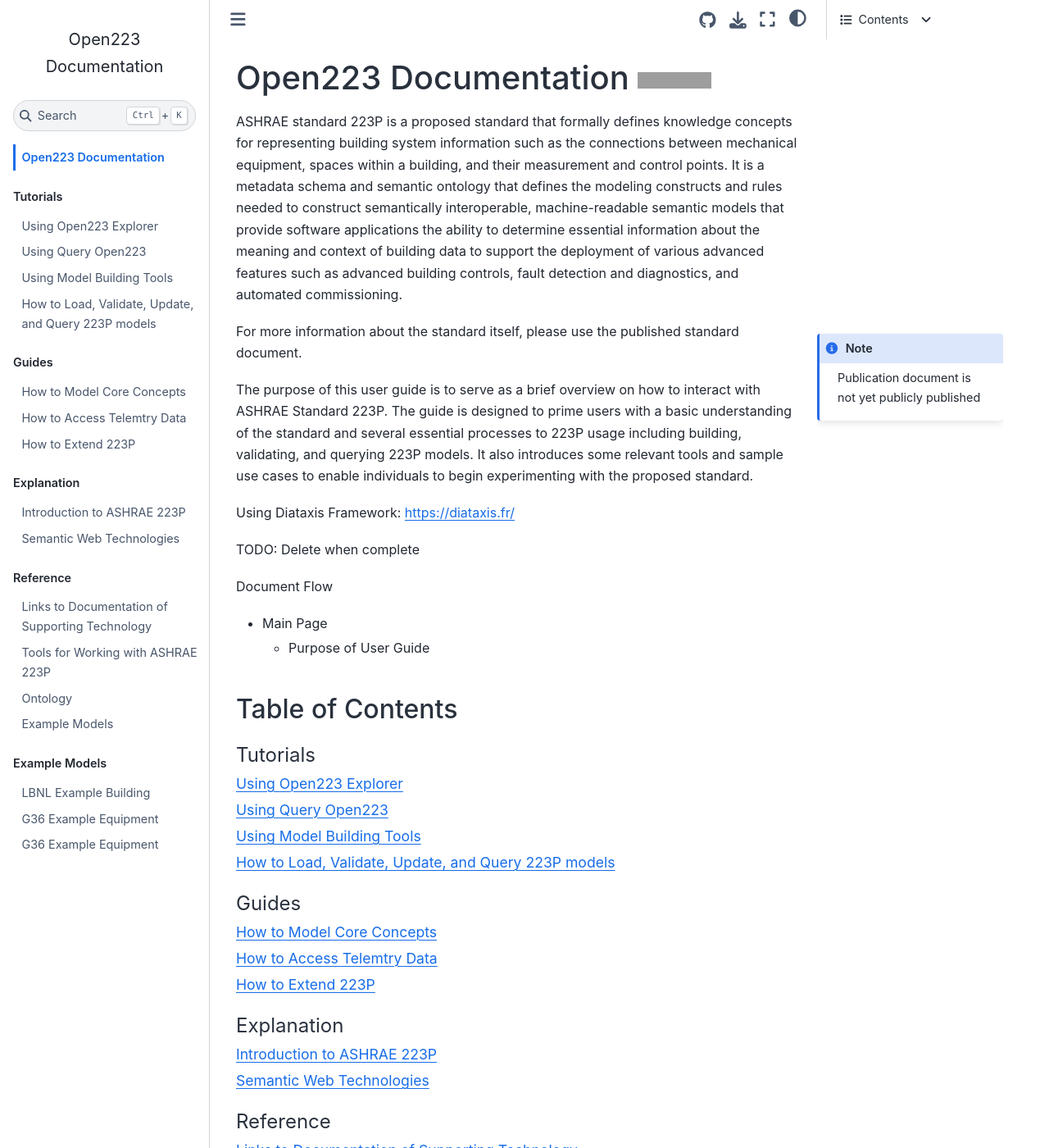
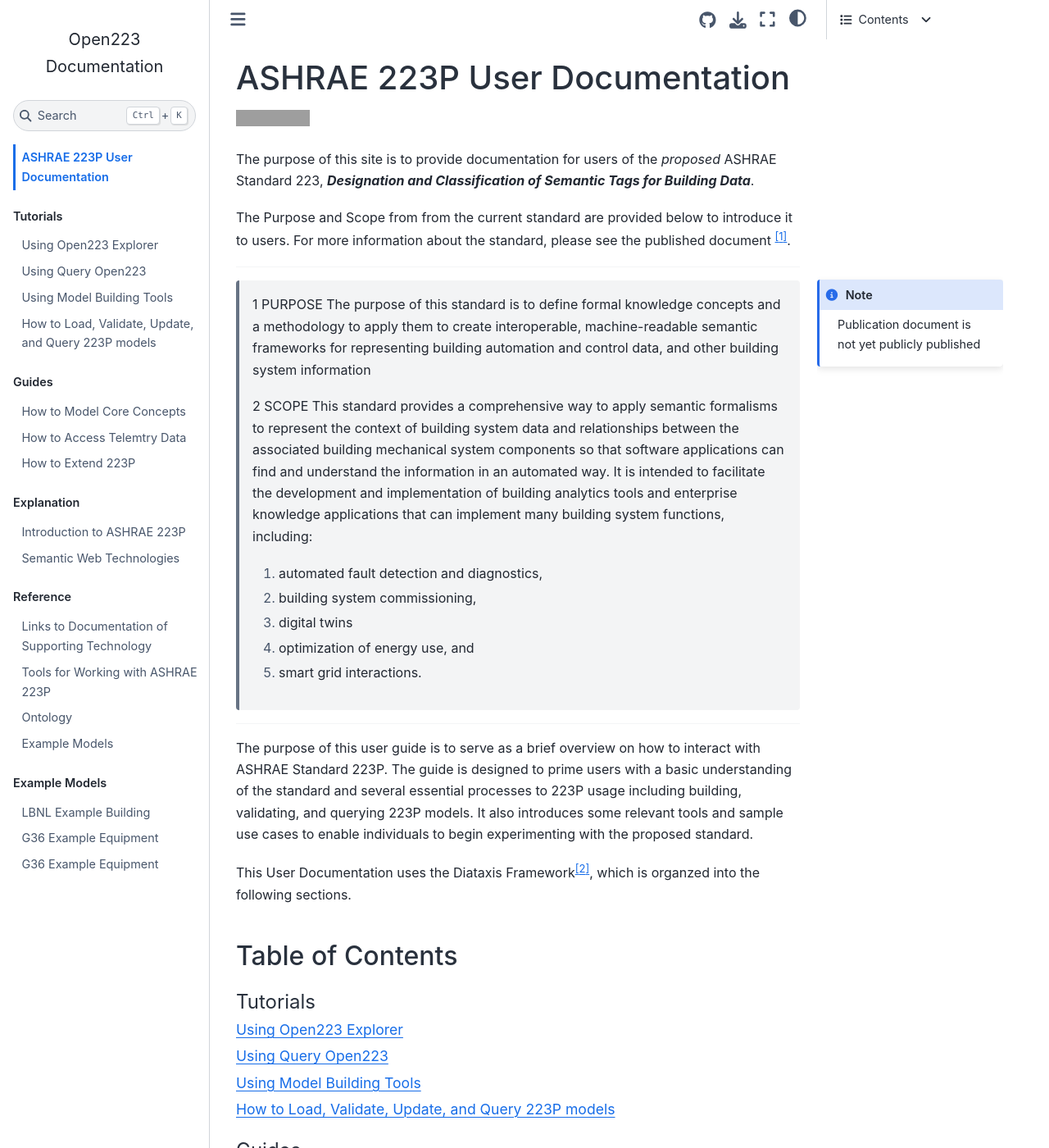
Before and after one commit to open223/docs.open223.info, a Jupyter Book: the page built from intro.md, in a window 1280 px wide and 1400 px high. Shown: the whole window at 82% size. Built offline with Jupyter Book 1.0.4 settings and Sphinx 7.4.7 and the Sphinx Book theme 1.1.4, drawn with Linux system fonts in a browser that asks for light colours; some of the changed text lies outside the part shown; grey boxes are pictures that could not be loaded.

Commit message:
Update intro.md

`````diff
--- a/intro.md
+++ b/intro.md
@@ -1,23 +1,37 @@
-# Open223 Documentation [![Jupyter Book Badge](https://jupyterbook.org/badge.svg)](https://open223.github.io/docs.open223.info/)
+# ASHRAE 223P User Documentation [![Jupyter Book Badge](https://jupyterbook.org/badge.svg)](https://open223.github.io/docs.open223.info/)
 
-ASHRAE standard 223P is a proposed standard that formally defines knowledge concepts for representing building system information such as the connections between mechanical equipment, spaces within a building, and their measurement and control points. It is a metadata schema and semantic ontology that defines the modeling constructs and rules needed to construct semantically interoperable, machine-readable semantic models that provide software applications the ability to determine essential information about the meaning and context of building data to support the deployment of various advanced features such as advanced building controls, fault detection and diagnostics, and automated commissioning.
+The purpose of this site is to provide documentation for users of the *proposed* ASHRAE Standard 223, ***Designation and Classification of Semantic Tags for Building Data***.
+
+The Purpose and Scope from from the current standard are provided below to introduce it to users. For more information about the standard, please see the published document [^1].
+
+[^1]: TODO link to public review.
 
 ````{margin}
 ```{note}
 Publication document is not yet publicly published
 ```
 ````
-For more information about the standard itself, please use the published standard document.
+
+---
+
+>1 PURPOSE
+The purpose of this standard is to define formal knowledge concepts and a methodology to apply them to create interoperable, machine-readable semantic frameworks for representing building automation and control data, and other building system information
+>
+>2 SCOPE
+This standard provides a comprehensive way to apply semantic formalisms to represent the context of building system data and relationships between the associated building mechanical system components so that software applications can find and understand the information in an automated way. It is intended to facilitate the development and implementation of building analytics tools and enterprise knowledge applications that can implement many building system functions, including:
+>1. automated fault detection and diagnostics,
+>2. building system commissioning,
+>3. digital twins
+>4. optimization of energy use, and
+>5. smart grid interactions.
+
+---
 
 The purpose of this user guide is to serve as a brief overview on how to interact with ASHRAE Standard 223P. The guide is designed to prime users with a basic understanding of the standard and several essential processes to 223P usage including building, validating, and querying 223P models. It also introduces some relevant tools and sample use cases to enable individuals to begin experimenting with the proposed standard.
 
-Using Diataxis Framework: https://diataxis.fr/
+This User Documentation uses the Diataxis Framework[^2], which is organzed into the following sections.
 
-TODO: Delete when complete
-
-Document Flow
-- Main Page
-  - Purpose of User Guide
+[^2]: https://diataxis.fr/
 
 ## Table of Contents
 ```{tableofcontents}
`````
